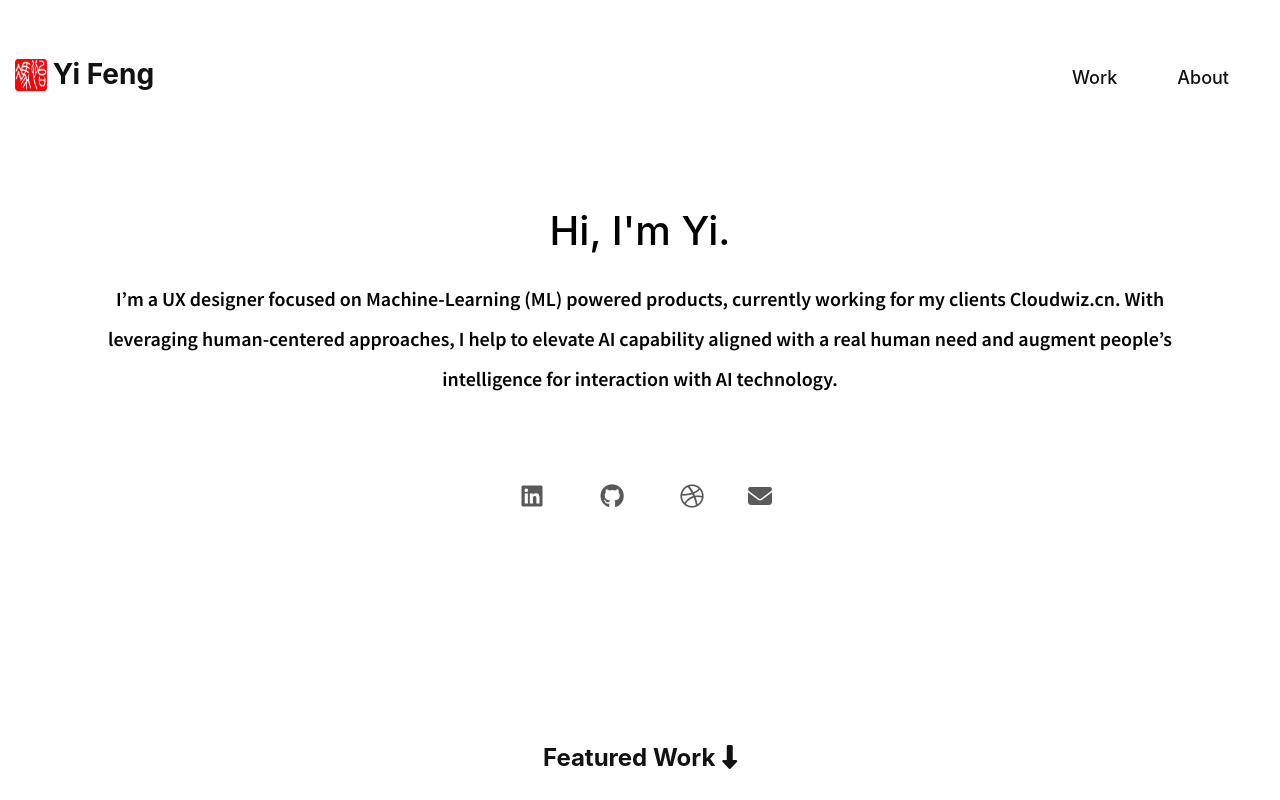
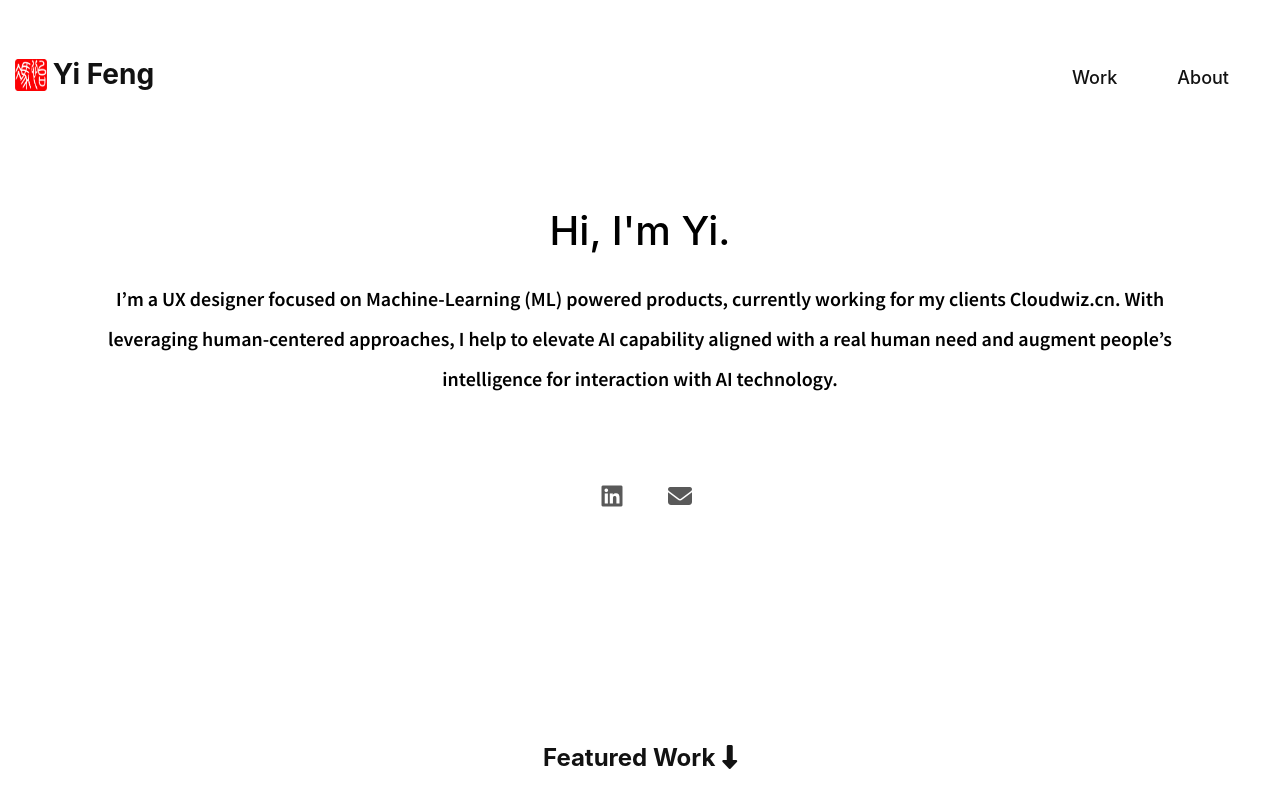
Before and after one commit to yifeng-uxdesign/portfolio, a plain HTML site: page index.html in a window 1280 px wide. Shown: the top 800 px of the page. Drawn offline with Linux system fonts and the light colour scheme; a web font is replaced by a local one.

Commit message:
Update index.html

```diff
--- a/index.html
+++ b/index.html
@@ -50,10 +50,6 @@
       <div class="d-flex justify-content-center nav-sociallink mb-5">
               <ul class="iconpack">
                <li class="icons"><a class="icon" href="https://www.linkedin.com/in/yi-feng/"><i class="fab fa-linkedin"></i></a></li>
-
-              <li class="icons"><a class="icon" href="https://github.com/yifeng-uxdesign"><i class="fab fa-github"></i></a></li>
-
-             <li class="icons"><a class="icon" href="https://dribbble.com/annefeng"><i class="fab fa-dribbble"></i></a></li>
 
              <li class="icons"><a class="icon" href="mailto:annefeng68+jobs@gmail.com"><i class="fas fa-envelope"></i></a></li>
              </ul>
```
